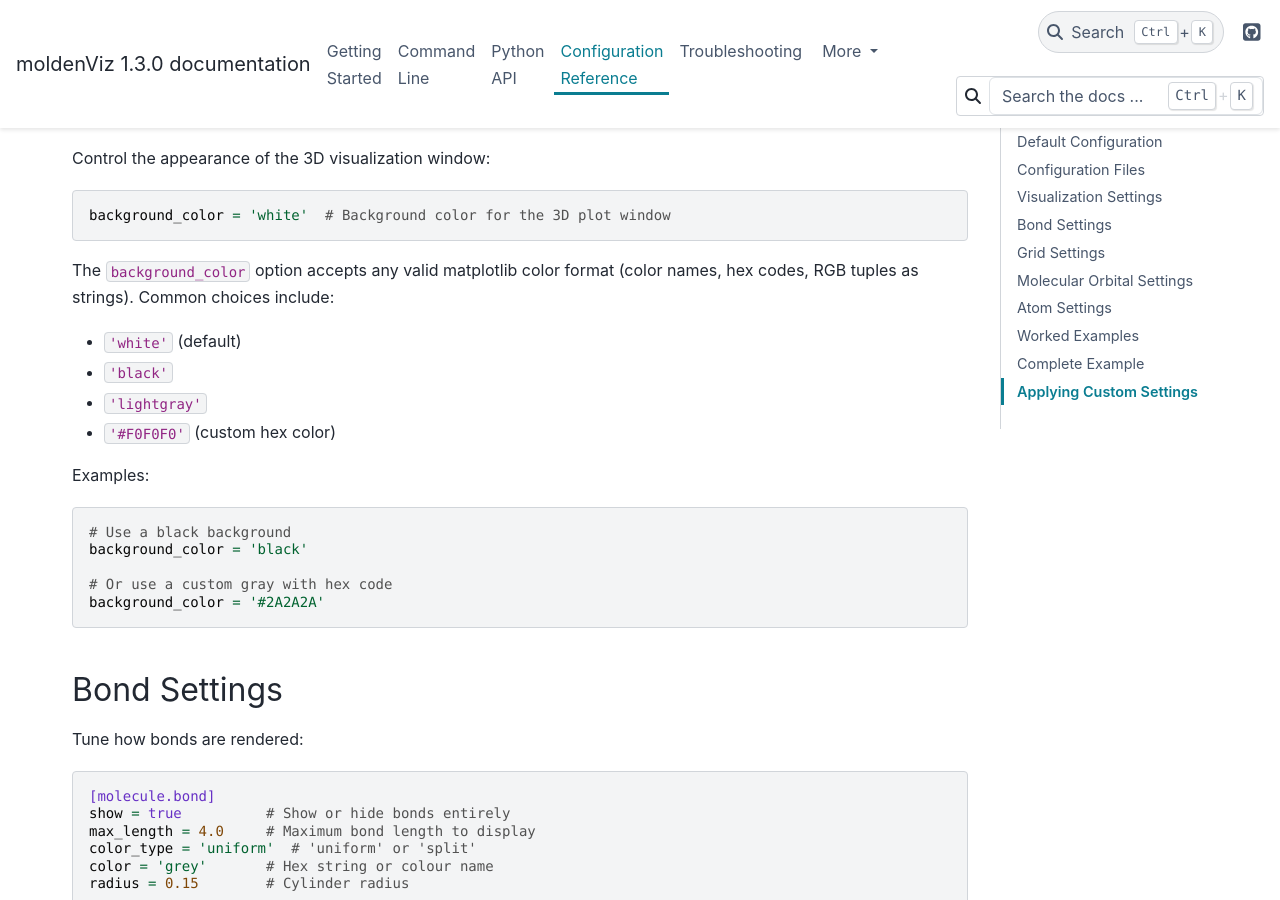
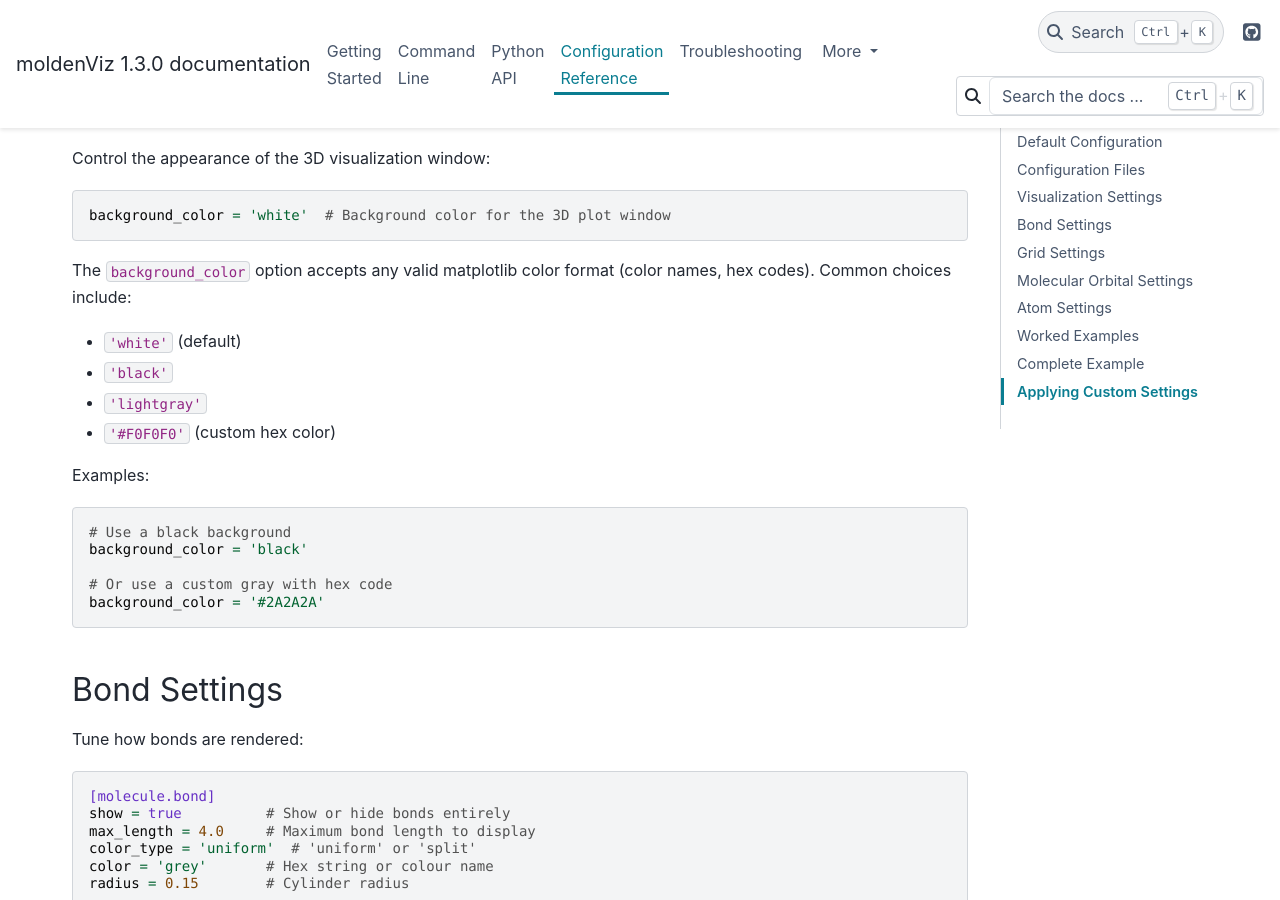
Before and after one commit to Faria22/moldenViz, a Sphinx documentation site: the page built from docs/source/configuration.rst, in a window 1280 px wide and 900 px high, scrolled down 1349 px. Built offline with Sphinx 7.4.7 and the PyData theme 0.15.4, drawn with Linux system fonts in a browser that asks for light colours.

Commit message:
Fix documentation to clarify supported color formats
Co-authored-by: Faria22 <65261523+Faria22@users.noreply.github.com>

```diff
--- a/docs/source/configuration.rst
+++ b/docs/source/configuration.rst
@@ -32,7 +32,7 @@ Control the appearance of the 3D visualization window:
 
    background_color = 'white'  # Background color for the 3D plot window
 
-The ``background_color`` option accepts any valid matplotlib color format (color names, hex codes, RGB tuples as strings). Common choices include:
+The ``background_color`` option accepts any valid matplotlib color format (color names, hex codes). Common choices include:
 
 - ``'white'`` (default)
 - ``'black'``
```
